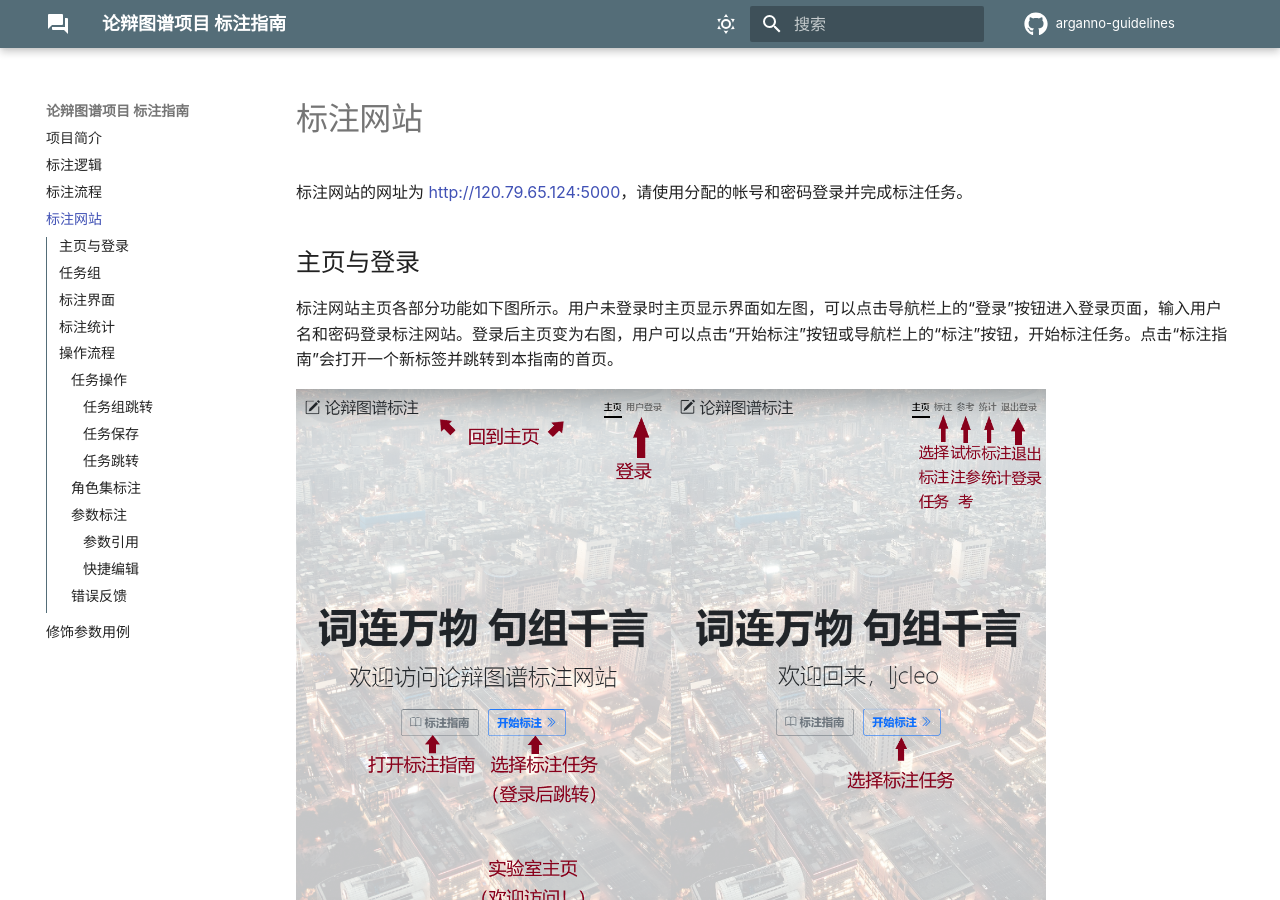
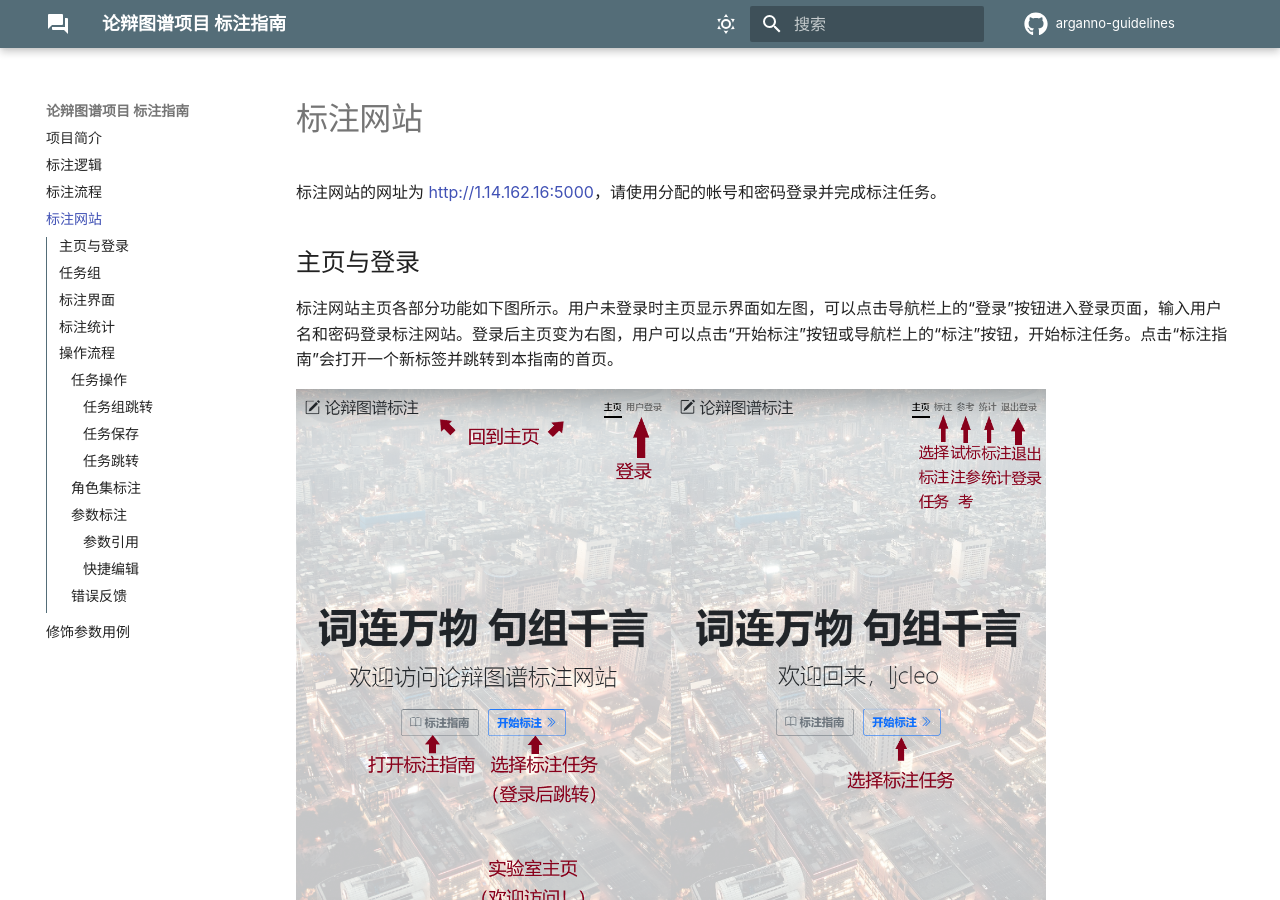
Before and after one commit to ljcleo/arganno-guidelines, an MkDocs documentation site: the page built from docs/website.md, in a window 1280 px wide and 900 px high. Built offline with MkDocs 1.6.1 and Material for MkDocs 9.7.7, drawn with Linux system fonts in a browser that asks for light colours; comment, search, counter and statistics services are not loaded; some of the changed lines change nothing that is shown.

Commit message:
update annotation website

```diff
--- a/docs/website.md
+++ b/docs/website.md
@@ -1,6 +1,6 @@
 # 标注网站
 
-标注网站的网址为 <http://120.79.65.124:5000>，请使用分配的帐号和密码登录并完成标注任务。
+标注网站的网址为 <http://1.14.162.16:5000>，请使用分配的帐号和密码登录并完成标注任务。
 
 ## 主页与登录
 
```
